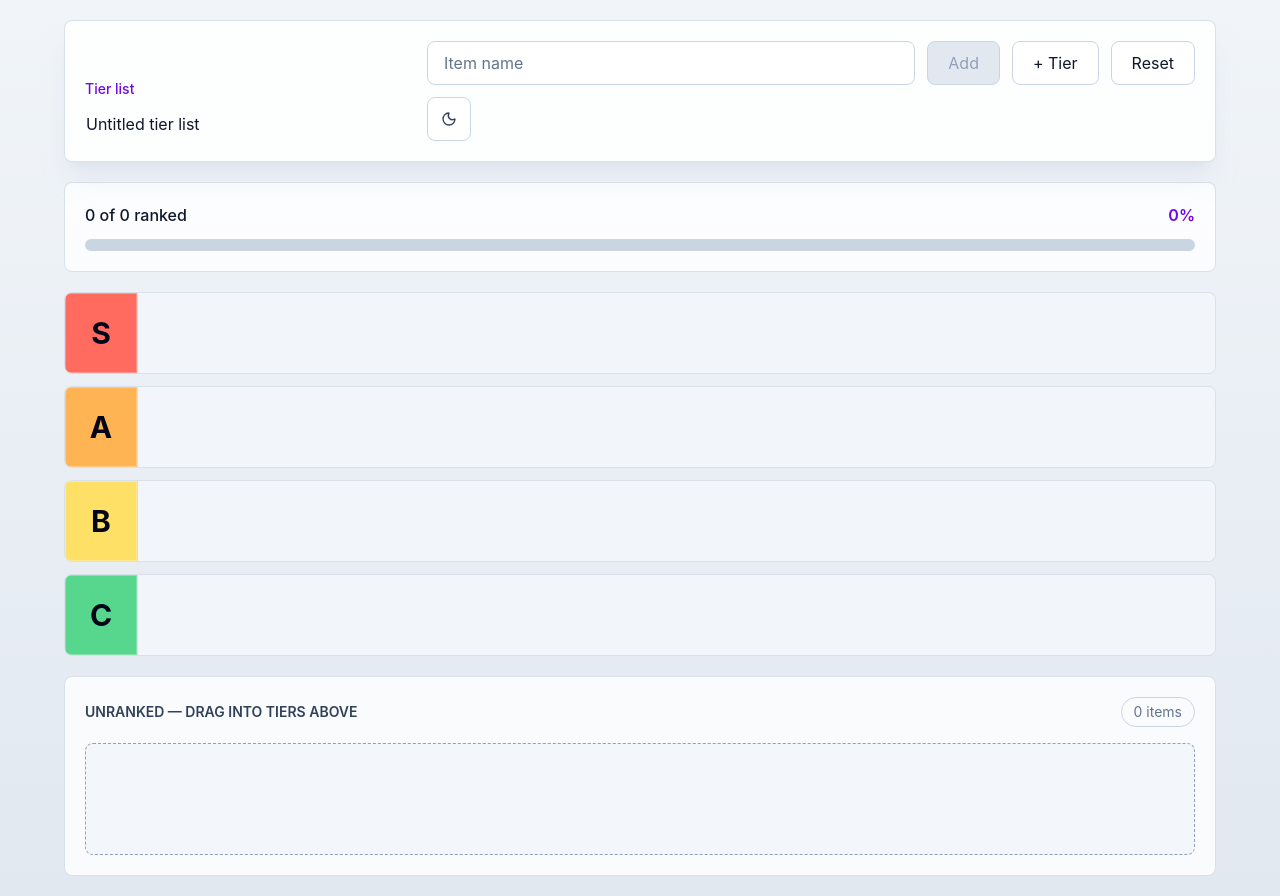
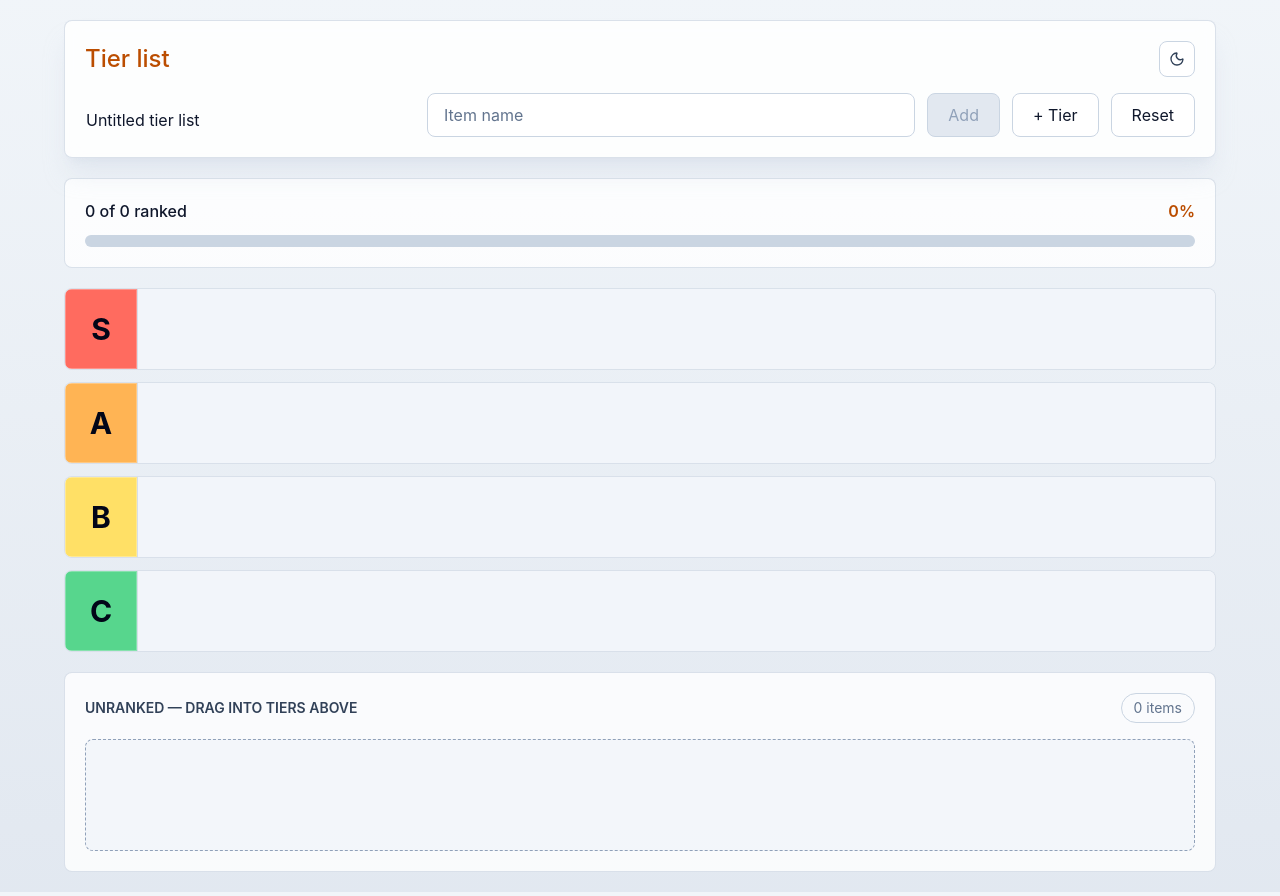
Before and after one commit to Koda-Pig/tier-list-maker, a React (Vite) app: page / in a window 1280 px wide. Built offline with nearby package versions, Linux system fonts and the light colour scheme.

Commit message:
style change + move theme switcher toggle

```diff
--- a/src/App.tsx
+++ b/src/App.tsx
@@ -94,14 +94,28 @@ function App() {
     <main className="min-h-svh bg-linear-to-b from-slate-100 to-slate-200 px-4 py-5 text-slate-900 transition-colors dark:from-slate-900 dark:to-[#07070b] dark:text-slate-100 sm:px-6 lg:px-8">
       <div className="mx-auto flex w-full max-w-6xl flex-col gap-5">
         <header className="rounded-lg border border-slate-300/70 bg-white/85 p-5 shadow-xl shadow-slate-300/35 backdrop-blur transition-colors dark:border-white/10 dark:bg-slate-950/80 dark:shadow-black/30">
+          <div className="mb-4 flex items-center justify-between gap-3">
+            <h1 className="text-2xl font-medium text-amber-700 dark:text-amber-300">
+              Tier list
+            </h1>
+            <button
+              type="button"
+              aria-label={`Switch to ${isDarkMode ? "light" : "dark"} mode`}
+              className="grid h-9 w-9 place-items-center rounded-lg border border-slate-300 bg-white text-slate-700 outline-none transition hover:bg-slate-50 focus:ring-4 focus:ring-amber-500/15 focus-visible:ring-4 focus-visible:ring-amber-500/20 dark:border-white/10 dark:bg-white/4 dark:text-slate-100 dark:hover:bg-white/8 dark:focus:ring-amber-400/15 dark:focus-visible:ring-amber-400/20"
+              onClick={() => setTheme(isDarkMode ? "light" : "dark")}
+            >
+              {isDarkMode ? (
+                <Sun aria-hidden="true" className="size-4" />
+              ) : (
+                <Moon aria-hidden="true" className="size-4" />
+              )}
+            </button>
+          </div>
           <div className="flex flex-col gap-4 lg:flex-row lg:items-end lg:justify-between">
             <div className="min-w-0">
-              <p className="mb-2 text-sm font-medium text-violet-700 dark:text-violet-300">
-                Tier list
-              </p>
               <input
                 aria-label="Tier list title"
-                className="block w-full min-w-0 rounded-md border border-transparent bg-transparent px-0 py-1 text-3xl font-semibold leading-tight text-slate-900 outline-none transition sm:text-4xl focus:border-violet-500/70 focus:bg-slate-100/90 focus:px-3 focus:ring-4 focus:ring-violet-500/15 focus-visible:ring-4 focus-visible:ring-violet-500/20 dark:text-white dark:focus:border-violet-400/70 dark:focus:bg-white/3 dark:focus:ring-violet-400/15 dark:focus-visible:ring-violet-400/20"
+                className="block w-full min-w-0 rounded-md border border-transparent bg-transparent px-0 py-1 text-3xl font-semibold leading-tight text-slate-900 outline-none transition sm:text-4xl focus:border-amber-500/70 focus:bg-slate-100/90 focus:px-3 focus:ring-4 focus:ring-amber-500/15 focus-visible:ring-4 focus-visible:ring-amber-500/20 dark:text-white dark:focus:border-amber-400/70 dark:focus:bg-white/3 dark:focus:ring-amber-400/15 dark:focus-visible:ring-amber-400/20"
                 maxLength={TITLE_MAX_LENGTH}
                 value={state.title}
                 onChange={(event) =>
@@ -120,7 +134,7 @@ function App() {
               <input
                 ref={newItemInputRef}
                 aria-label="Item name"
-                className="h-11 min-w-0 rounded-lg border border-slate-300 bg-white px-4 text-slate-900 outline-none transition placeholder:text-slate-500 focus:border-violet-500/80 focus:ring-4 focus:ring-violet-500/15 focus-visible:ring-4 focus-visible:ring-violet-500/20 dark:border-white/10 dark:bg-white/4 dark:text-slate-100 dark:focus:border-violet-400/80 dark:focus:ring-violet-400/15 dark:focus-visible:ring-violet-400/20"
+                className="h-11 min-w-0 rounded-lg border border-slate-300 bg-white px-4 text-slate-900 outline-none transition placeholder:text-slate-500 focus:border-amber-500/80 focus:ring-4 focus:ring-amber-500/15 focus-visible:ring-4 focus-visible:ring-amber-500/20 dark:border-white/10 dark:bg-white/4 dark:text-slate-100 dark:focus:border-amber-400/80 dark:focus:ring-amber-400/15 dark:focus-visible:ring-amber-400/20"
                 maxLength={ITEM_LABEL_MAX_LENGTH}
                 placeholder="Item name"
                 value={newItemLabel}
@@ -130,14 +144,14 @@ function App() {
               />
               <button
                 type="submit"
-                className="h-11 rounded-lg border border-violet-600/20 bg-violet-500 px-5 font-medium text-white outline-none transition hover:bg-violet-400 focus:ring-4 focus:ring-violet-500/20 focus-visible:ring-4 focus-visible:ring-violet-500/30 disabled:cursor-not-allowed disabled:border-slate-300 disabled:bg-slate-200 disabled:text-slate-400 dark:border-violet-300/25 dark:bg-violet-400 dark:text-slate-950 dark:hover:bg-violet-300 dark:disabled:border-white/10 dark:disabled:bg-white/4 dark:disabled:text-slate-500"
+                className="h-11 rounded-lg border border-amber-600/20 bg-amber-500 px-5 font-medium text-white outline-none transition hover:bg-amber-400 focus:ring-4 focus:ring-amber-500/20 focus-visible:ring-4 focus-visible:ring-amber-500/30 disabled:cursor-not-allowed disabled:border-slate-300 disabled:bg-slate-200 disabled:text-slate-400 dark:border-amber-300/25 dark:bg-amber-400 dark:text-slate-950 dark:hover:bg-amber-300 dark:disabled:border-white/10 dark:disabled:bg-white/4 dark:disabled:text-slate-500"
                 disabled={!canAddItem}
               >
                 Add
               </button>
               <button
                 type="button"
-                className="h-11 rounded-lg border border-slate-300 bg-white px-5 font-medium text-slate-900 outline-none transition hover:bg-slate-50 focus:ring-4 focus:ring-violet-500/15 focus-visible:ring-4 focus-visible:ring-violet-500/20 disabled:cursor-not-allowed disabled:text-slate-400 disabled:hover:bg-white dark:border-white/10 dark:bg-white/4 dark:text-slate-100 dark:hover:bg-white/8 dark:focus:ring-violet-400/15 dark:focus-visible:ring-violet-400/20 dark:disabled:text-slate-500 dark:disabled:hover:bg-white/4"
+                className="h-11 rounded-lg border border-slate-300 bg-white px-5 font-medium text-slate-900 outline-none transition hover:bg-slate-50 focus:ring-4 focus:ring-amber-500/15 focus-visible:ring-4 focus-visible:ring-amber-500/20 disabled:cursor-not-allowed disabled:text-slate-400 disabled:hover:bg-white dark:border-white/10 dark:bg-white/4 dark:text-slate-100 dark:hover:bg-white/8 dark:focus:ring-amber-400/15 dark:focus-visible:ring-amber-400/20 dark:disabled:text-slate-500 dark:disabled:hover:bg-white/4"
                 disabled={!canAddAnotherTier}
                 onClick={() => dispatch({ type: "ADD_TIER" })}
               >
@@ -145,22 +159,10 @@ function App() {
               </button>
               <button
                 type="button"
-                className="h-11 rounded-lg border border-slate-300 bg-white px-5 font-medium text-slate-900 outline-none transition hover:bg-slate-50 focus:ring-4 focus:ring-violet-500/15 focus-visible:ring-4 focus-visible:ring-violet-500/20 dark:border-white/10 dark:bg-white/4 dark:text-slate-100 dark:hover:bg-white/8 dark:focus:ring-violet-400/15 dark:focus-visible:ring-violet-400/20"
+                className="h-11 rounded-lg border border-slate-300 bg-white px-5 font-medium text-slate-900 outline-none transition hover:bg-slate-50 focus:ring-4 focus:ring-amber-500/15 focus-visible:ring-4 focus-visible:ring-amber-500/20 dark:border-white/10 dark:bg-white/4 dark:text-slate-100 dark:hover:bg-white/8 dark:focus:ring-amber-400/15 dark:focus-visible:ring-amber-400/20"
                 onClick={handleReset}
               >
                 Reset
-              </button>
-              <button
-                type="button"
-                aria-label={`Switch to ${isDarkMode ? "light" : "dark"} mode`}
-                className="grid h-11 w-11 place-items-center rounded-lg border border-slate-300 bg-white text-slate-700 outline-none transition hover:bg-slate-50 focus:ring-4 focus:ring-violet-500/15 focus-visible:ring-4 focus-visible:ring-violet-500/20 dark:border-white/10 dark:bg-white/4 dark:text-slate-100 dark:hover:bg-white/8 dark:focus:ring-violet-400/15 dark:focus-visible:ring-violet-400/20"
-                onClick={() => setTheme(isDarkMode ? "light" : "dark")}
-              >
-                {isDarkMode ? (
-                  <Sun aria-hidden="true" className="size-4" />
-                ) : (
-                  <Moon aria-hidden="true" className="size-4" />
-                )}
               </button>
             </form>
           </div>
@@ -174,13 +176,13 @@ function App() {
             <p className="text-base font-medium text-slate-900 dark:text-slate-100">
               {rankedItems} of {totalItems} ranked
             </p>
-            <p className="text-base font-semibold text-violet-700 dark:text-violet-200">
+            <p className="text-base font-semibold text-amber-700 dark:text-amber-200">
               {progressPercent}%
             </p>
           </div>
           <div className="h-3 overflow-hidden rounded-full bg-slate-300 dark:bg-slate-800">
             <div
-              className="h-full rounded-full bg-violet-400 transition-[width]"
+              className="h-full rounded-full bg-amber-400 transition-[width]"
               style={{ width: `${progressPercent}%` }}
             />
           </div>
@@ -255,7 +257,7 @@ function ItemPill({
   const removeControlClass =
     tone.kind === "tier"
       ? "text-slate-900/70 hover:bg-black/10 hover:text-slate-950 focus:bg-black/10 focus:text-slate-950 focus:ring-slate-900/30"
-      : "text-slate-500 hover:bg-slate-200 hover:text-slate-900 focus:bg-slate-200 focus:text-slate-900 focus:ring-violet-400/50 dark:text-slate-400 dark:hover:bg-white/10 dark:hover:text-white dark:focus:bg-white/10 dark:focus:text-white dark:focus:ring-violet-300/50";
+      : "text-slate-500 hover:bg-slate-200 hover:text-slate-900 focus:bg-slate-200 focus:text-slate-900 focus:ring-amber-400/50 dark:text-slate-400 dark:hover:bg-white/10 dark:hover:text-white dark:focus:bg-white/10 dark:focus:text-white dark:focus:ring-amber-300/50";
 
   return (
     <span
@@ -263,7 +265,7 @@ function ItemPill({
       data-item-id={item.id}
       style={pillStyle}
       className={[
-        "inline-flex max-w-full touch-none select-none items-center gap-2 rounded-full border px-3 py-2 text-sm font-medium shadow-sm shadow-black/20 outline-none transition focus-visible:ring-2 focus-visible:ring-violet-300/70",
+        "inline-flex max-w-full touch-none select-none items-center gap-2 rounded-full border px-3 py-2 text-sm font-medium shadow-sm shadow-black/20 outline-none transition focus-visible:ring-2 focus-visible:ring-amber-300/70",
         toneClass,
         drag ? "cursor-grab active:cursor-grabbing" : "",
         drag?.isDragging ? "opacity-30" : "",
@@ -296,9 +298,9 @@ function ItemPill({
           aria-hidden="true"
           className={[
             "-mr-1 grid size-6 shrink-0 place-items-center rounded-full text-lg leading-none",
-        tone.kind === "tier"
-          ? "text-slate-900/60"
-          : "text-slate-500 dark:text-slate-400"
+            tone.kind === "tier"
+              ? "text-slate-900/60"
+              : "text-slate-500 dark:text-slate-400"
           ].join(" ")}
         >
           ×
@@ -373,7 +375,7 @@ function TierRow({
         containerId={tier.id}
         itemIds={itemIds}
         ariaLabel={`${tier.label} tier drop zone`}
-        className="flex min-h-20 flex-wrap items-start gap-2 border-l border-slate-300/70 bg-slate-100/85 p-3 transition dark:border-white/10 dark:bg-slate-900/45 data-[over=true]:bg-slate-200/80 dark:data-[over=true]:bg-slate-800/75 data-[over=true]:ring-2 data-[over=true]:ring-violet-300/30"
+        className="flex min-h-20 flex-wrap items-start gap-2 border-l border-slate-300/70 bg-slate-100/85 p-3 transition dark:border-white/10 dark:bg-slate-900/45 data-[over=true]:bg-slate-200/80 dark:data-[over=true]:bg-slate-800/75 data-[over=true]:ring-2 data-[over=true]:ring-amber-300/30"
       >
         <span className="sr-only">
           {itemIds.length} items in tier {tier.label}
@@ -424,7 +426,7 @@ function UnrankedSection({
         containerId={UNRANKED_CONTAINER_ID}
         itemIds={itemIds}
         ariaLabel="Unranked staging area"
-        className="flex min-h-28 flex-wrap items-start gap-2 rounded-lg border border-dashed border-slate-400 bg-slate-100/85 p-3 transition dark:border-slate-500/70 dark:bg-slate-900/45 data-[over=true]:border-violet-400/70 dark:data-[over=true]:border-violet-300/80 data-[over=true]:bg-slate-200/80 dark:data-[over=true]:bg-slate-800/75 data-[over=true]:ring-2 data-[over=true]:ring-violet-300/30"
+        className="flex min-h-28 flex-wrap items-start gap-2 rounded-lg border border-dashed border-slate-400 bg-slate-100/85 p-3 transition dark:border-slate-500/70 dark:bg-slate-900/45 data-[over=true]:border-amber-400/70 dark:data-[over=true]:border-amber-300/80 data-[over=true]:bg-slate-200/80 dark:data-[over=true]:bg-slate-800/75 data-[over=true]:ring-2 data-[over=true]:ring-amber-300/30"
       >
         {itemIds.map((itemId) => {
           const item = items[itemId];
```
